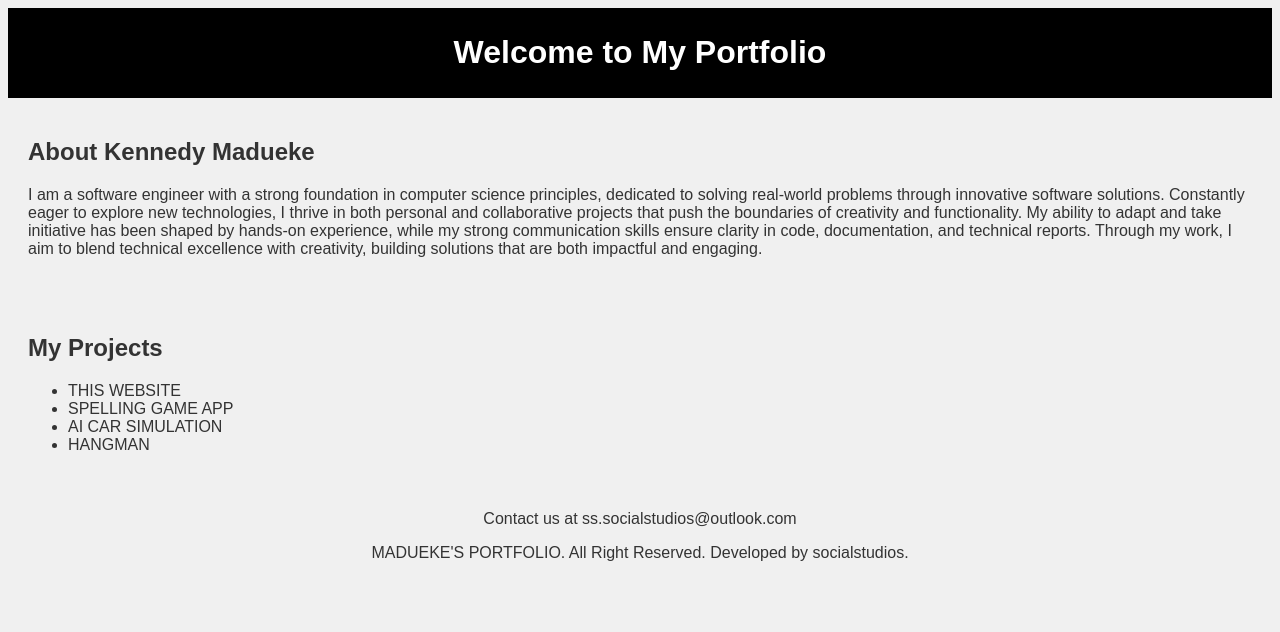
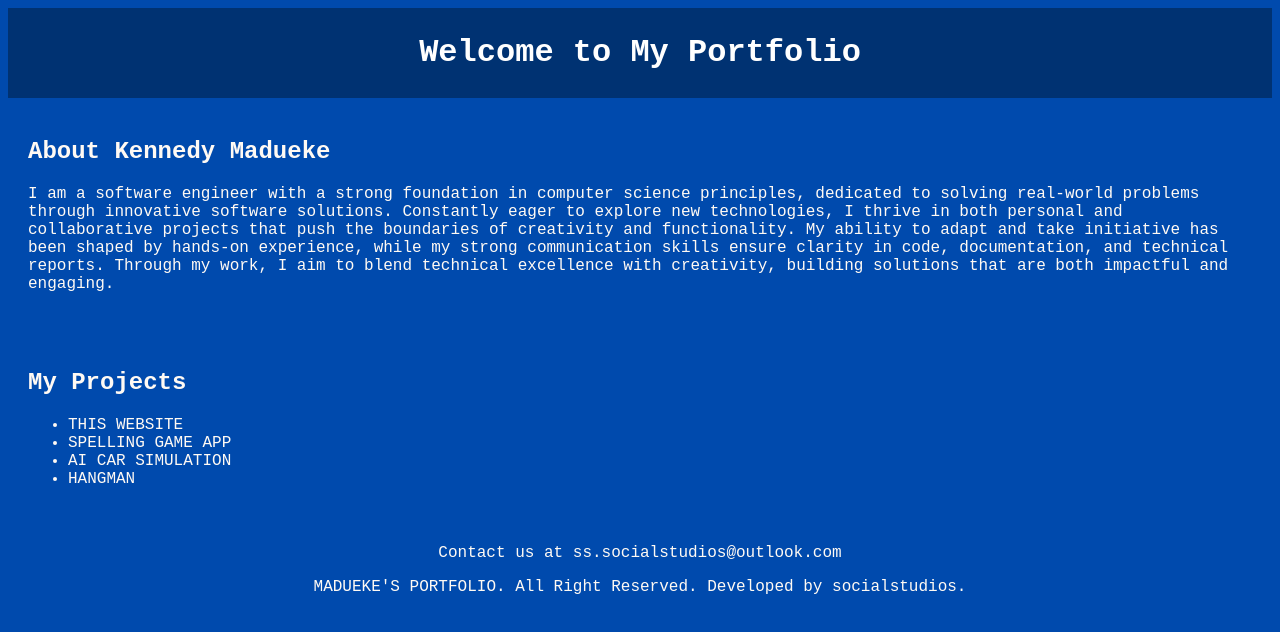
Before and after one commit to uzomadueke/learning-JS, a React (Create React App) app: page / in a window 1280 px wide. Shown: the top 632 px of the page. Built offline with nearby package versions, Linux system fonts and the light colour scheme.

Commit message:
changed the colouring and font

```diff
--- a/src/App.css
+++ b/src/App.css
@@ -1,11 +1,11 @@
 body {
-    font-family: 'Arial', sans-serif;
-    background-color: #f0f0f0;
-    color: #333;
+    font-family: 'Courier New', monospace;
+    background-color: #004aad;
+    color: #fffaf4;
   }
 
   header {
-    background-color: #000000;
+    background-color: #003272;
     color: rgb(255, 255, 255);
     padding: 5px;
   }
```
